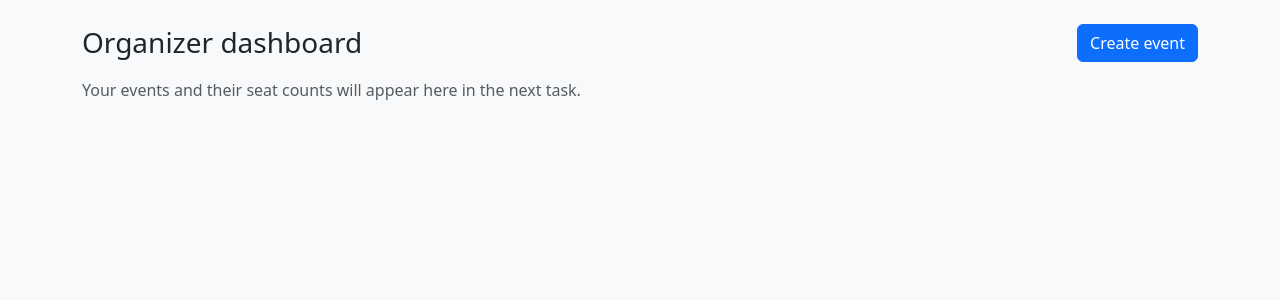
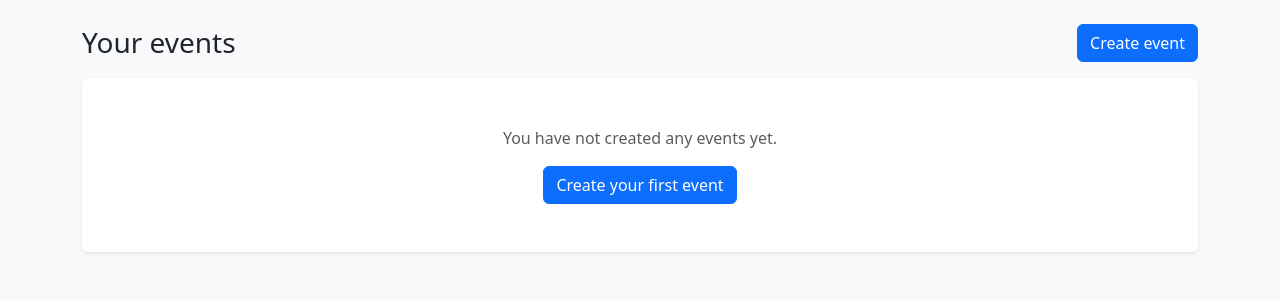
Before and after one commit to Asmit-123/event-booking-platform, a Django app: template templates/events/organizer_dashboard.html in a window 1280 px wide. Shown: the part 56-356 px from the top of the page. Run offline with Django 5.2, Linux system fonts and the light colour scheme; the template is opened without the code that fills it, so the values that code supplies are empty.

Commit message:
feat: list organizer events with seats taken

```diff
--- a/events/views.py
+++ b/events/views.py
@@ -4,7 +4,7 @@ from django.shortcuts import redirect, render
 
 from accounts.permissions import organizer_required
 
-from . import services
+from . import selectors, services
 from .forms import EventForm
 
 
@@ -14,7 +14,8 @@ def home(request):
 
 @organizer_required
 def organizer_dashboard(request):
-    return render(request, "events/organizer_dashboard.html")
+    events = selectors.organizer_events(request.user)
+    return render(request, "events/organizer_dashboard.html", {"events": events})
 
 
 @organizer_required
--- a/templates/events/organizer_dashboard.html
+++ b/templates/events/organizer_dashboard.html
@@ -4,8 +4,47 @@
 
 {% block content %}
   <div class="d-flex justify-content-between align-items-center mb-3">
-    <h1 class="h3 mb-0">Organizer dashboard</h1>
+    <h1 class="h3 mb-0">Your events</h1>
     <a class="btn btn-primary" href="{% url 'events:event_create' %}">Create event</a>
   </div>
-  <p class="text-muted">Your events and their seat counts will appear here in the next task.</p>
+
+  {% if events %}
+    <div class="table-responsive">
+      <table class="table table-hover align-middle bg-white shadow-sm">
+        <thead class="table-light">
+          <tr>
+            <th scope="col">Event</th>
+            <th scope="col">Date and time</th>
+            <th scope="col">Venue</th>
+            <th scope="col" class="text-center">Seats taken</th>
+            <th scope="col">Status</th>
+          </tr>
+        </thead>
+        <tbody>
+          {% for event in events %}
+            <tr>
+              <td class="fw-semibold">{{ event.title }}</td>
+              <td>{{ event.start_datetime|date:"D, d M Y, H:i" }}</td>
+              <td>{{ event.venue }}</td>
+              <td class="text-center">{{ event.seats_taken }} / {{ event.seat_limit }}</td>
+              <td>
+                {% if event.is_cancelled %}
+                  <span class="badge text-bg-secondary">Cancelled</span>
+                {% elif event.is_past %}
+                  <span class="badge text-bg-dark">Past</span>
+                {% else %}
+                  <span class="badge text-bg-success">Active</span>
+                {% endif %}
+              </td>
+            </tr>
+          {% endfor %}
+        </tbody>
+      </table>
+    </div>
+  {% else %}
+    <div class="text-center py-5 bg-white rounded shadow-sm">
+      <p class="text-muted mb-3">You have not created any events yet.</p>
+      <a class="btn btn-primary" href="{% url 'events:event_create' %}">Create your first event</a>
+    </div>
+  {% endif %}
 {% endblock %}
```
Also changed, not shown: events/selectors.py (added, +12 -0 lines).
